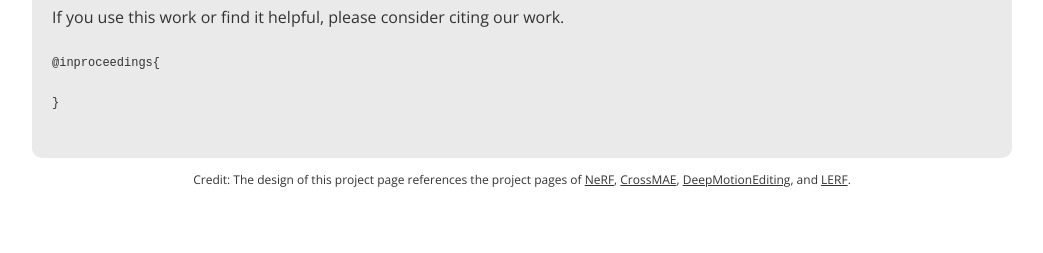
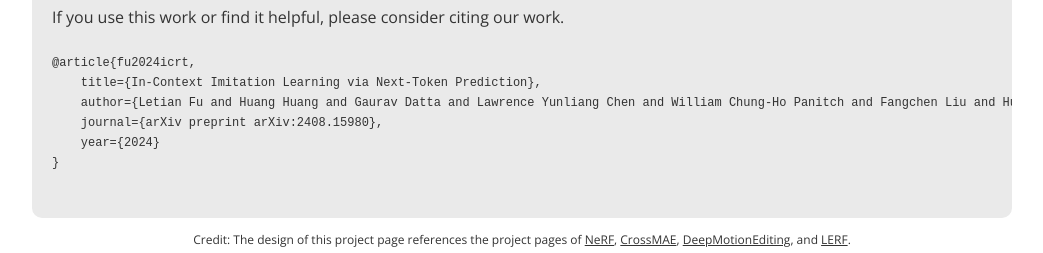
Before and after one commit to in-context-robot-transformer/icrt.github.io, a plain HTML site: page index.html in a window 1280 px wide. Shown: the part 4874-5127 px from the top of the page, without its empty margins (118-1161 px from the left). Before the commit the page ends 5076 px from the top, so only its background shows below. Drawn offline with nearby package versions, Linux system fonts and the light colour scheme.

Commit message:
updated citation

```diff
--- a/index.html
+++ b/index.html
@@ -260,8 +260,11 @@
                 <h1 id="citation">Citation</h1>
                 <p style="font-size: 16px">If you use this work or find it helpful, please consider citing our work.</p>
                 <pre id="codecell">
-@inproceedings{
-
+@article{fu2024icrt,
+    title={In-Context Imitation Learning via Next-Token Prediction},
+    author={Letian Fu and Huang Huang and Gaurav Datta and Lawrence Yunliang Chen and William Chung-Ho Panitch and Fangchen Liu and Hui Li and Ken Goldberg},
+    journal={arXiv preprint arXiv:2408.15980},
+    year={2024}
 }
                 </pre>
             </div>
```
